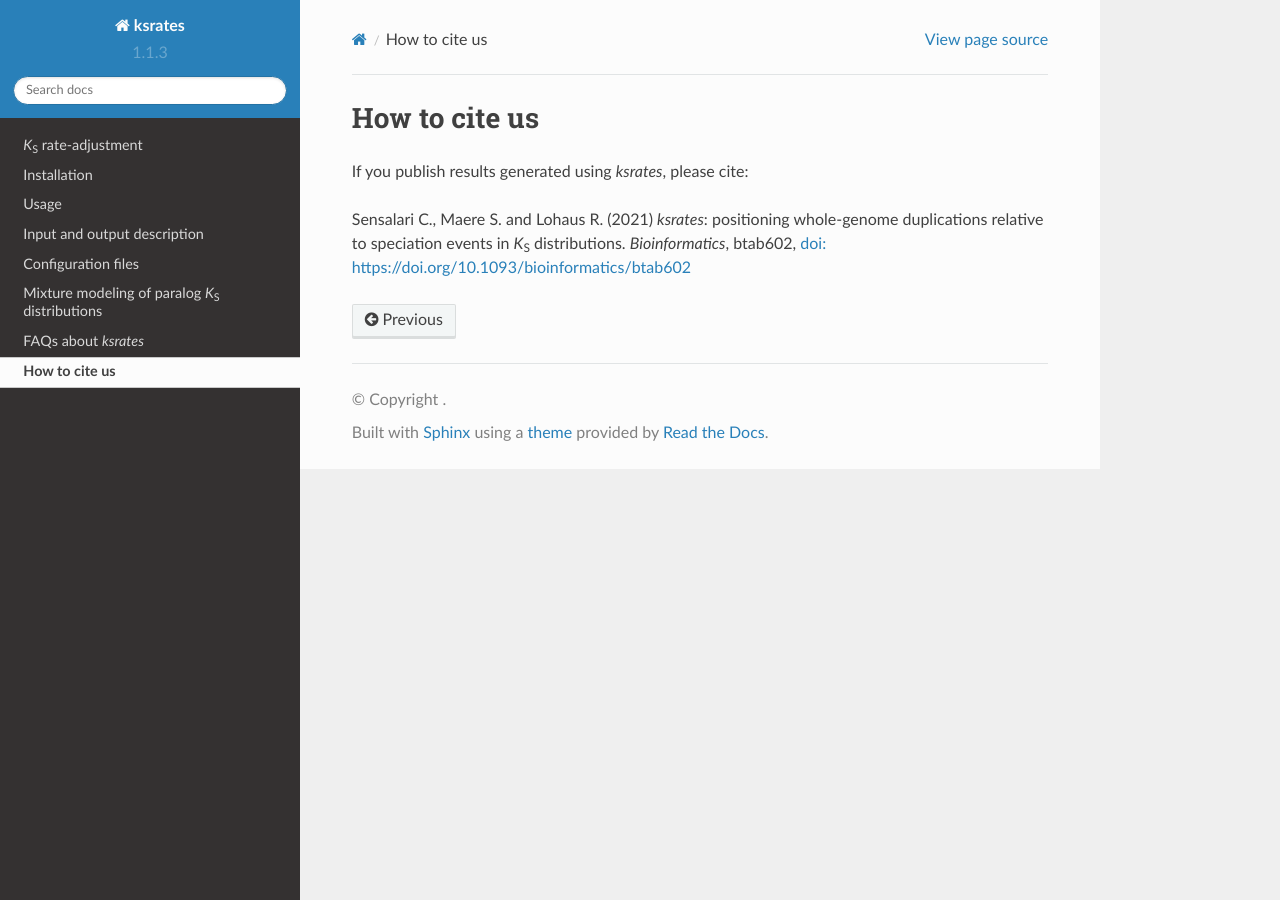
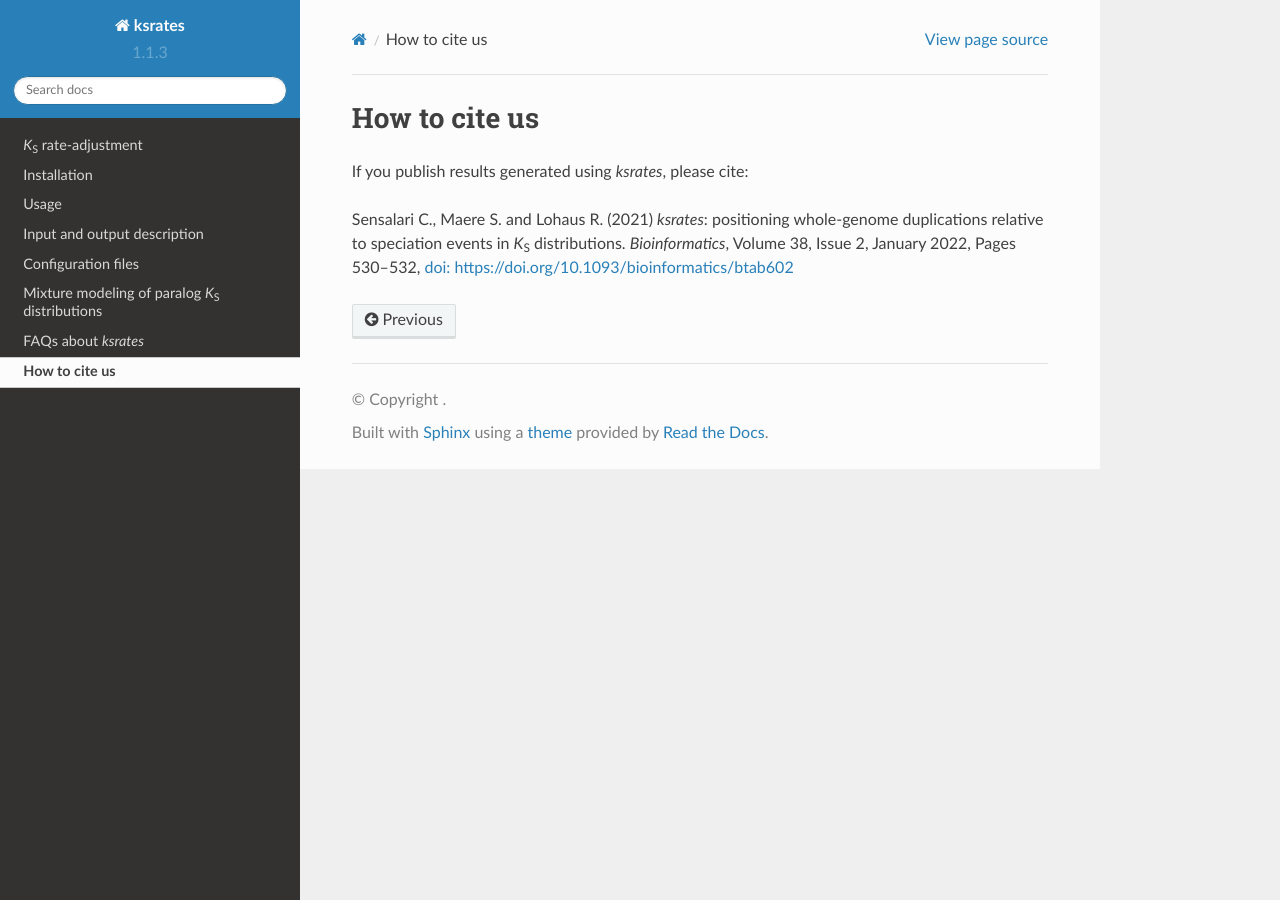
Before and after one commit to VIB-PSB/ksrates, a Sphinx documentation site: the page built from doc/source/citation_acknowledgement.rst, in a window 1280 px wide. Built offline with Sphinx 7.4.7 and the Read the Docs theme 2.0.0, drawn with Linux system fonts in a browser that asks for light colours.

Commit message:
Update citation line in docs

```diff
--- a/doc/source/citation_acknowledgement.rst
+++ b/doc/source/citation_acknowledgement.rst
@@ -4,4 +4,4 @@ How to cite us
 
 If you publish results generated using *ksrates*, please cite:
 
-Sensalari C., Maere S. and Lohaus R. (2021) *ksrates*: positioning whole-genome duplications relative to speciation events in *K*:sub:`S` distributions. *Bioinformatics*, btab602, `doi: https://doi.org/10.1093/bioinformatics/btab602 <https://doi.org/10.1093/bioinformatics/btab602>`__
+Sensalari C., Maere S. and Lohaus R. (2021) *ksrates*: positioning whole-genome duplications relative to speciation events in *K*:sub:`S` distributions. *Bioinformatics*, Volume 38, Issue 2, January 2022, Pages 530–532, `doi: https://doi.org/10.1093/bioinformatics/btab602 <https://doi.org/10.1093/bioinformatics/btab602>`__
```
